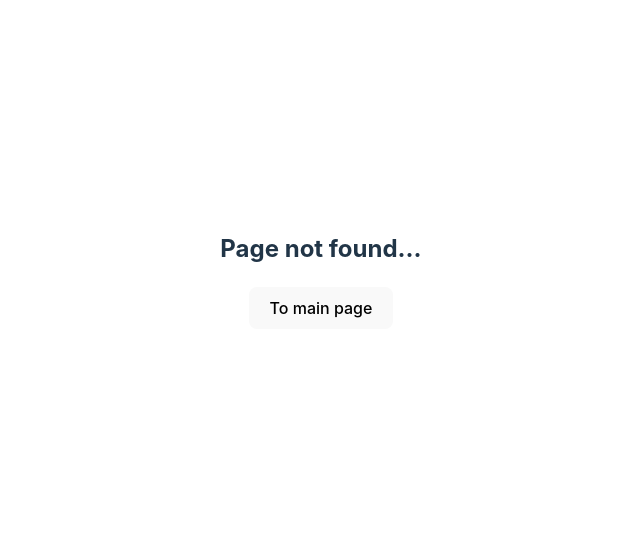
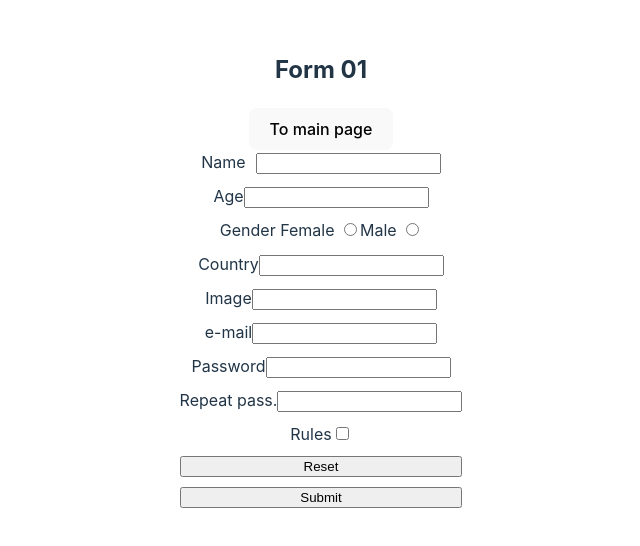
Before and after one commit to DenWouk/rsschool-react, a React app: page /form01 in a window 1280 px wide. Before the commit this address had no page. Shown: the part 130-676 px from the top of the page, without its empty margins (319-959 px from the left). Built offline with nearby package versions, Linux system fonts and the light colour scheme; the HTML template or start-up script is replaced by a standard one.

Commit message:
feat: add forms with basic layout

```diff
--- a/src/app/App.tsx
+++ b/src/app/App.tsx
@@ -1,7 +1,7 @@
 import { Route, Routes } from 'react-router-dom';
 import { Main } from '../pages/main/Main';
-import { Form01 } from '../pages/forms/Form01';
-import { Form02 } from '../pages/forms/Form02';
+import { Form01 } from '../pages/form/Form01';
+import { Form02 } from '../pages/form/Form02';
 import { Page404 } from '../pages/page404/Page404';
 import './App.css';
 
@@ -10,8 +10,8 @@ function App() {
     <>
       <Routes>
         <Route path="/" element={<Main />} />
-        <Route path="uncontrolled-form" element={<Form01 />} />
-        <Route path="react-hook-form" element={<Form02 />} />
+        <Route path="form01" element={<Form01 />} />
+        <Route path="form02" element={<Form02 />} />
         <Route path="*" element={<Page404 />} />
       </Routes>
     </>
--- /dev/null
+++ b/src/components/Form/Form .tsx
@@ -0,0 +1,109 @@
+import { FormEventHandler } from 'react';
+import { FormFieldsInterface } from '../../pages/form/Form01';
+import './Form.css';
+
+type FormFields = {
+  name: HTMLInputElement;
+  age: HTMLInputElement;
+  female: HTMLInputElement;
+  male: HTMLInputElement;
+  country: HTMLInputElement;
+  image: HTMLInputElement;
+  email: HTMLInputElement;
+  password1: HTMLInputElement;
+  password2: HTMLInputElement;
+  rules: HTMLInputElement;
+};
+
+interface FormPropsInterface {
+  onSubmit: (data: FormFieldsInterface) => void;
+}
+
+export function Form({ onSubmit }: FormPropsInterface) {
+  const handleSubmit: FormEventHandler<HTMLFormElement & FormFields> = (
+    event
+  ) => {
+    event.preventDefault();
+
+    const form = event.currentTarget;
+
+    const {
+      name,
+      age,
+      female,
+      male,
+      country,
+      image,
+      email,
+      password1,
+      password2,
+      rules,
+    } = form;
+
+    onSubmit({
+      name: name.value,
+      age: age.value,
+      female: female.checked,
+      male: male.checked,
+      country: country.value,
+      image: image.checked,
+      email: email.value,
+      password1: password1.value,
+      password2: password2.value,
+      rules: rules.checked,
+    });
+  };
+
+  return (
+    <form className="form" onSubmit={handleSubmit}>
+      <label className="form-label">
+        Name
+        <input className="form-input" name="name" type="text" required />
+      </label>
+
+      <label className="form-label">
+        Age
+        <input name="age" type="text" required />
+      </label>
+
+      <label className="form-label">
+        Gender Female <input name="female" type="radio" />
+        Male <input name="male" type="radio" />
+      </label>
+
+      <label className="form-label">
+        Country
+        <input name="country" type="text" autoComplete="" required />
+      </label>
+
+      <label className="form-label">
+        Image
+        <input name="image" />
+      </label>
+
+      <label className="form-label">
+        e-mail
+        <input name="email" />
+      </label>
+
+      <label className="form-label">
+        Password
+        <input name="password1" />
+      </label>
+
+      <label className="form-label">
+        Repeat pass.
+        <input name="password2" />
+      </label>
+
+      <label className="form-label">
+        Rules
+        <input name="rules" type="checkbox" required />
+      </label>
+
+      <input type="reset" value={'Reset'} />
+
+      <input type="submit" value={'Submit'} onClick={() => handleSubmit} />
+    </form>
+  );
+}
--- /dev/null
+++ b/src/components/Form/Form.css
@@ -0,0 +1,9 @@
+.form {
+  display: flex;
+  flex-direction: column;
+  gap: 10px;
+}
+
+.form-input {
+  margin-left: 10px;
+}
--- /dev/null
+++ b/src/pages/form/Form01.tsx
@@ -0,0 +1,32 @@
+import { Link } from 'react-router-dom';
+import './FormPages.css';
+import { Form } from '../../components/Form/Form ';
+
+export interface FormFieldsInterface {
+  name: string;
+  age: string;
+  female: boolean;
+  male: boolean;
+  country: string;
+  image: boolean;
+  email: string;
+  password1: string;
+  password2: string;
+  rules: boolean;
+}
+
+export function Form01() {
+  function onSubmit(formFields: FormFieldsInterface) {
+    console.log(formFields);
+  }
+
+  return (
+    <div className="form-container">
+      <h2>Form 01</h2>
+      <Link to={'/'}>
+        <button className="btn form-page-btn">To main page</button>
+      </Link>
+      <Form onSubmit={onSubmit} />
+    </div>
+  );
+}
--- a/src/pages/forms/Form02.tsx
+++ b/src/pages/form/Form02.tsx
@@ -1,9 +1,9 @@
 import { Link } from 'react-router-dom';
-import './Form.css';
+import './FormPages.css';
 
 export function Form02() {
   return (
-    <div>
+    <div className="form-container">
       <h2>Form 02</h2>
       <Link to={'/'}>
         <button className="btn form-page-btn">To main page</button>
--- a/src/pages/forms/Form01.tsx
+++ /dev/null
@@ -1,13 +0,0 @@
-import { Link } from 'react-router-dom';
-import './Form.css';
-
-export function Form01() {
-  return (
-    <div>
-      <h2>Form 01</h2>
-      <Link to={'/'}>
-        <button className="btn form-page-btn">To main page</button>
-      </Link>
-    </div>
-  );
-}
--- a/src/pages/main/Main.tsx
+++ b/src/pages/main/Main.tsx
@@ -5,10 +5,10 @@ export function Main() {
   return (
     <div className="main-page-container">
       <h2>Main Page</h2>
-      <Link to={'uncontrolled-form'}>
+      <Link to={'form01'}>
         <button className="btn main-page-btn">Uncontrolled Form</button>
       </Link>
-      <Link to={'react-hook-form'}>
+      <Link to={'form02'}>
         <button className="btn main-page-btn">React Hook Form</button>
       </Link>
     </div>
```
Also changed, not shown: src/pages/form/FormPages.css (added).
